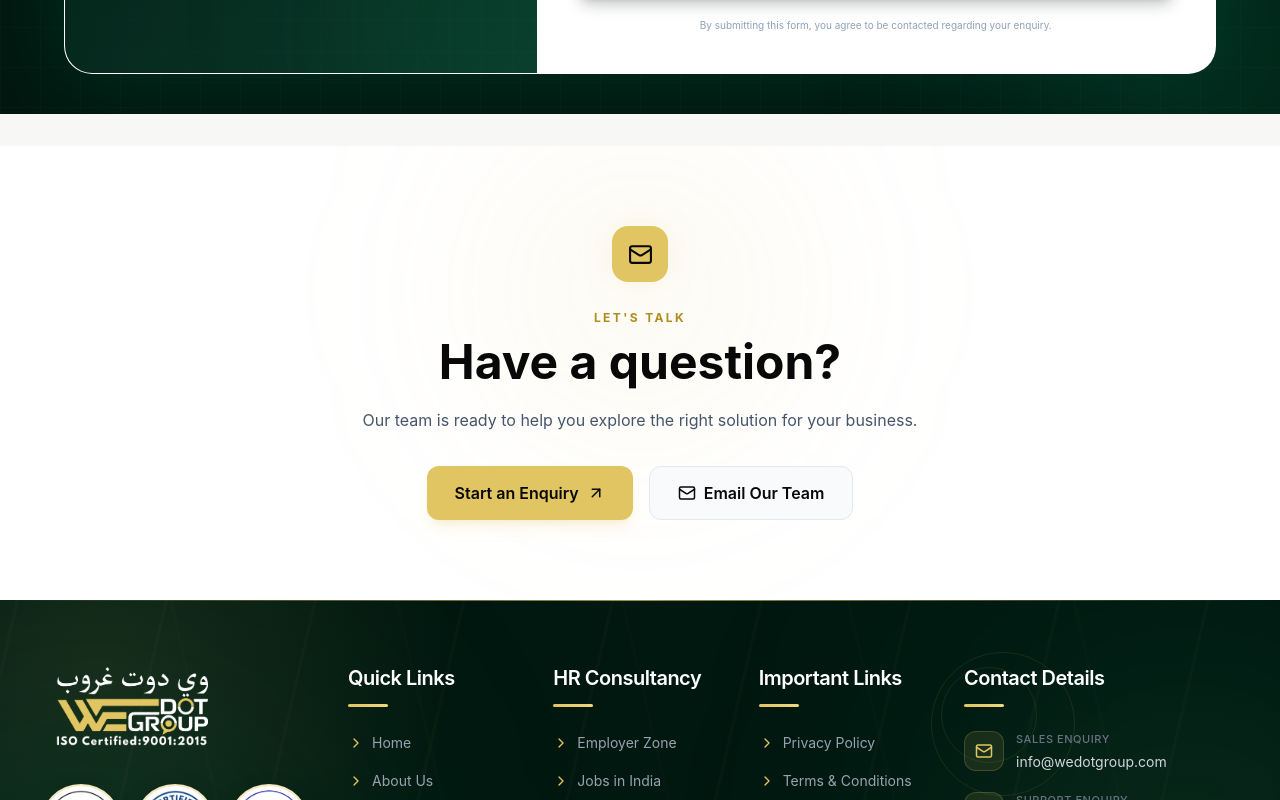
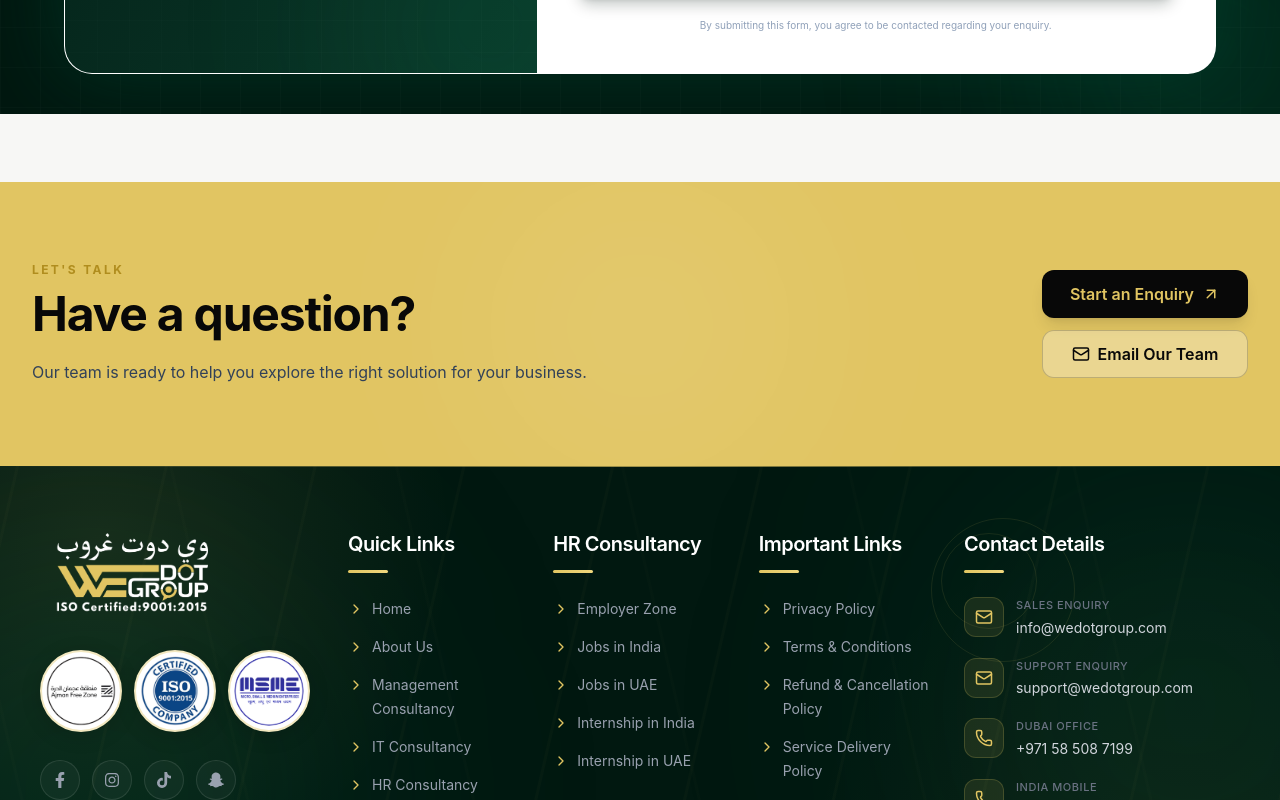
Before and after one commit to wedotgroup/ReactUiWeDotGroup, a React (Vite) app: page /contact in a window 1280 px wide. Shown: the part 3217-4017 px from the top of the page. Built offline with nearby package versions, Linux system fonts and the light colour scheme.

Commit message:
add certifications pages

```diff
--- a/src/App.jsx
+++ b/src/App.jsx
@@ -17,6 +17,14 @@ import Disclaimer from "./pages/footers/Disclaimer";
 import ManagementCounsultancy from "./pages/footers/ManagementCounsultancy";
 import ItCounsultancyfooter from "./pages/footers/ItCounsultancyfooter"
 import Certifications from "./pages/Certifications";
+
+import ISOCertifications from "./pages/certifications/ISOCertifications";
+import ESGCertification from "./pages/certifications/ESGCertification";
+import FSSAI from "./pages/certifications/FSSAI";
+import ISICertification from "./pages/certifications/ISICertification";
+import SocialLabourCompliance from "./pages/certifications/SocialLabourCompliance";
+import TrademarkRegistration from "./pages/certifications/TrademarkRegistration";
+
 
 
 function App() {
@@ -80,6 +88,14 @@ function App() {
         <Route path="/itconsultancy" element={<ItCounsultancyfooter/>}/>
         <Route path="/certifications" element={<Certifications/>}/>
 
+
+          <Route path="/certifications/iso-certifications" element={<ISOCertifications/>}/>
+            <Route path="/certifications/trademark-registration" element={<TrademarkRegistration/>}/>
+              <Route path="/certifications/fssai" element={<FSSAI/>}/>
+                <Route path="/certifications/isi-certification" element={<ISICertification/>}/>
+                  <Route path="/certifications/esg-certification" element={<ESGCertification/>}/>
+                    <Route path="/certifications/social-labour-compliance" element={<SocialLabourCompliance/>}/>
+
       </Route>
 
     </Routes>
--- a/src/pages/ContactUs.jsx
+++ b/src/pages/ContactUs.jsx
@@ -13,9 +13,7 @@ import Enquery from "../sections/Enquiry";
 export default function ContactUs() {
   const [isEnquiryOpen, setIsEnquiryOpen] = useState(false);
 
-  // =========================================================
-  // BRANCH DATA
-  // =========================================================
+
   const branches = [
   {
     id: "india",
@@ -93,16 +91,12 @@ export default function ContactUs() {
   },
 ];
 
-  // =========================================================
-  // SELECTED COUNTRY
-  // =========================================================
+
   const [selectedBranch, setSelectedBranch] = useState(
     branches[0] || null
   );
 
-  // =========================================================
-  // SELECTED UAE LOCATION
-  // =========================================================
+
   const [selectedLocationId, setSelectedLocationId] =
     useState("dubai");
 
@@ -703,9 +697,6 @@ export default function ContactUs() {
                       </div>
 
 
-                      {/* =================================================
-                          MAP
-                      ================================================= */}
                       <div className="relative min-h-[420px] bg-slate-200 lg:min-h-[620px]">
 
                         <iframe
@@ -741,9 +732,6 @@ export default function ContactUs() {
               </>
             ) : (
 
-              /* =================================================
-                  NO BRANCHES
-              ================================================= */
               <div className="mt-10 rounded-2xl border border-dashed border-slate-300 bg-[#f8f8f6] p-10 text-center">
 
                 <MapPin
@@ -767,66 +755,80 @@ export default function ContactUs() {
         </section>
 
 
-        {/* =====================================================
-            ENQUIRY SECTION
-        ===================================================== */}
-        <section className="bg-[#f7f7f5] py-8">
+
+        <section className="py-8">
           <Enquery />
         </section>
 
 
-        {/* =====================================================
-            CTA
-        ===================================================== */}
-        <section className="relative overflow-hidden bg-white px-6 py-20 lg:px-8">
+
+        <section className="relative overflow-hidden bg-[#E1C562] px-6 py-20 lg:px-8 mt-9">
 
   {/* Glow */}
-          <div className="absolute left-1/2 top-0 h-72 w-72 -translate-x-1/2 rounded-full bg-[#E1C562]/10 blur-[110px]" />
+  <div className="absolute left-1/2 top-0 h-72 w-72 -translate-x-1/2 rounded-full bg-white/10 blur-[110px]" />
 
-          <div className="relative mx-auto max-w-5xl text-center">
+  <div className="relative mx-auto max-w-7xl">
 
-            {/* Icon */}
-            <div className="mx-auto flex h-14 w-14 items-center justify-center rounded-2xl bg-[#E1C562] text-[#080808] shadow-[0_0_30px_rgba(225,197,98,0.15)]">
-              <Mail size={25} />
-            </div>
+    <div className="grid items-center gap-10 lg:grid-cols-[1fr_auto]">
 
-            <p className="mt-7 text-xs font-bold uppercase tracking-[0.2em] text-[#B08D1E]">
+      {/* =====================================================
+          LEFT CONTENT
+      ===================================================== */}
+      <div className="max-w-3xl">
+
+        {/* Label */}
+        <p className="text-xs font-bold uppercase tracking-[0.2em] text-[#B08D1E]">
           Let's Talk
         </p>
 
-            <h2 className="mt-3 text-3xl font-bold text-[#080808] sm:text-4xl lg:text-5xl">
+        {/* Heading */}
+        <h2 className="mt-3 text-3xl font-bold tracking-tight text-[#080808] sm:text-4xl lg:text-5xl">
           Have a question?
         </h2>
 
-            <p className="mx-auto mt-5 max-w-2xl leading-7 text-slate-600">
+        {/* Description */}
+        <p className="mt-5 max-w-2xl leading-7 text-slate-700">
           Our team is ready to help you explore the right
           solution for your business.
         </p>
 
-            {/* Buttons */}
-            <div className="mt-8 flex flex-col justify-center gap-4 sm:flex-row">
+      </div>
 
+
+      {/* =====================================================
+          RIGHT BUTTONS
+      ===================================================== */}
+      <div className="flex w-full flex-col gap-3 sm:flex-row lg:w-auto lg:flex-col">
+
+        {/* Start Enquiry */}
         <button
           type="button"
           onClick={() => setIsEnquiryOpen(true)}
-                className="group inline-flex items-center justify-center gap-2 rounded-xl bg-[#E1C562] px-7 py-3.5 font-semibold text-[#080808] shadow-lg shadow-[#E1C562]/20 transition hover:bg-[#D4B653]"
+          className="group cursor-pointer inline-flex h-12 items-center justify-center gap-2 rounded-xl bg-[#080808] px-7 font-semibold text-[#E1C562] shadow-lg transition-all duration-300 hover:bg-[#171717] hover:shadow-xl"
         >
           Start an Enquiry
 
           <ArrowUpRight
             size={18}
-                  className="transition-transform group-hover:translate-x-0.5 group-hover:-translate-y-0.5"
+            className="transition-transform duration-300 group-hover:translate-x-1 group-hover:-translate-y-1"
           />
         </button>
 
+
+        {/* Email */}
         <a
           href="mailto:info@wedotgroup.com"
-                className="inline-flex items-center justify-center gap-2 rounded-xl border border-slate-200 bg-slate-50 px-7 py-3.5 font-semibold text-[#080808] transition hover:border-[#E1C562]/40 hover:bg-[#E1C562]/10 hover:text-[#B08D1E]"
+          className="group inline-flex h-12 items-center justify-center gap-2 rounded-xl border border-[#080808]/20 bg-white/30 px-7 font-semibold text-[#080808] transition-all duration-300 hover:border-[#080808]/40 hover:bg-white/60"
         >
-                <Mail size={18} />
+          <Mail
+            size={18}
+            className="transition-transform duration-300 group-hover:scale-110"
+          />
 
           Email Our Team
         </a>
+
+      </div>
 
     </div>
 
@@ -837,9 +839,7 @@ export default function ContactUs() {
       </div>
 
 
-      {/* =====================================================
-          ENQUIRY MODAL
-      ===================================================== */}
+
       <EnquiryModal
         isOpen={isEnquiryOpen}
         onClose={() => setIsEnquiryOpen(false)}
--- /dev/null
+++ b/src/pages/certifications/ESGCertification.jsx
@@ -0,0 +1,9 @@
+
+
+function ESGCertification () {
+  return (
+    <div>ESGCertification</div>
+  )
+}
+
+export default ESGCertification
--- /dev/null
+++ b/src/pages/certifications/FSSAI.jsx
@@ -0,0 +1,9 @@
+
+
+function FSSAI(){
+  return (
+    <div>FSSAI</div>
+  )
+}
+
+export default FSSAI;
--- /dev/null
+++ b/src/pages/certifications/ISICertification.jsx
@@ -0,0 +1,9 @@
+
+
+function ISICertification(){
+  return (
+    <div>ISICertification</div>
+  )
+}
+
+export default ISICertification;
--- /dev/null
+++ b/src/pages/certifications/ISOCertifications.jsx
@@ -0,0 +1,7 @@
+function ISOCertifications(){
+return(<>
+<div>ISOCertifications</div>
+</>)
+}
+
+export default ISOCertifications;
--- /dev/null
+++ b/src/pages/certifications/SocialLabourCompliance.jsx
@@ -0,0 +1,8 @@
+
+function SocialLabourCompliance () {
+  return (
+    <div>SocialLabourCompliance</div>
+  )
+}
+
+export default SocialLabourCompliance;
--- /dev/null
+++ b/src/pages/certifications/TrademarkRegistration.jsx
@@ -0,0 +1,7 @@
+function TrademarkRegistration(){
+    return(<>
+    <div>Trademark Registration</div>
+    </>)
+}
+
+export default TrademarkRegistration;
```
Lines whose indentation alone changed are shown as unchanged.
